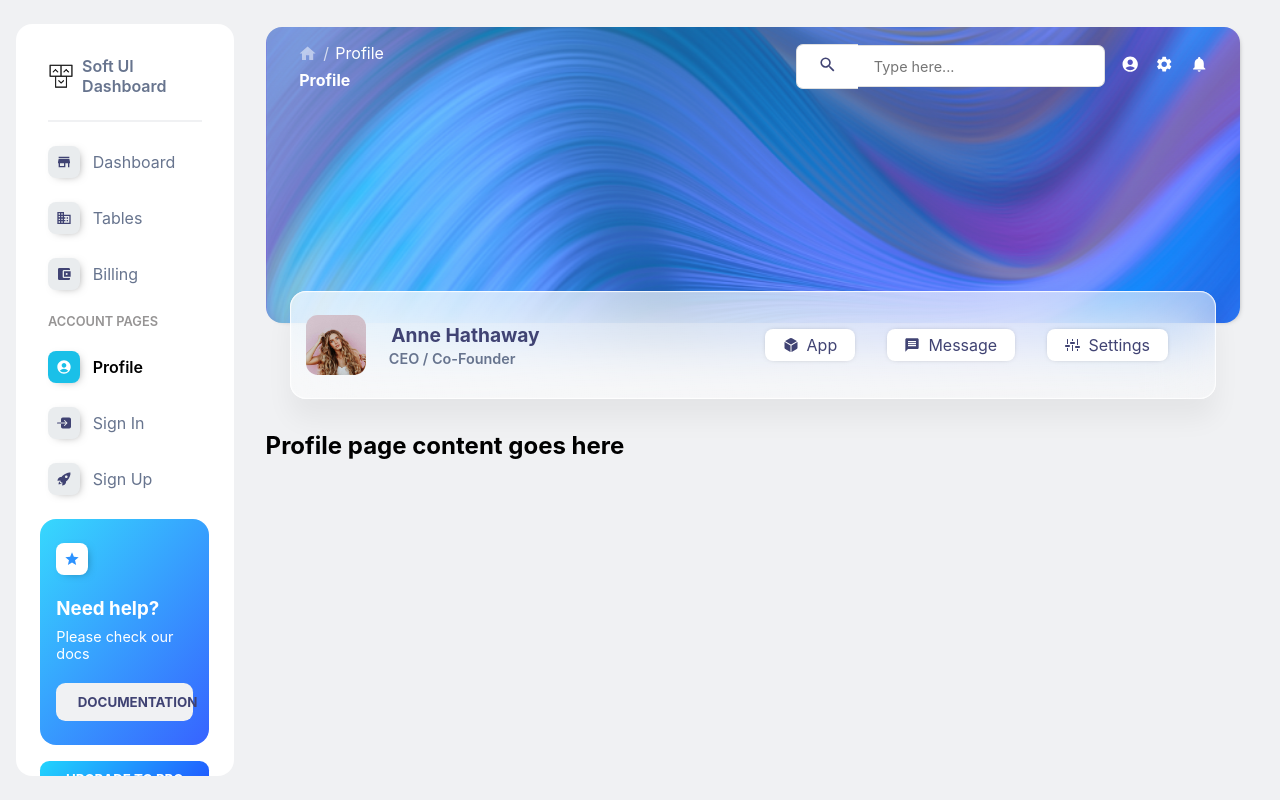
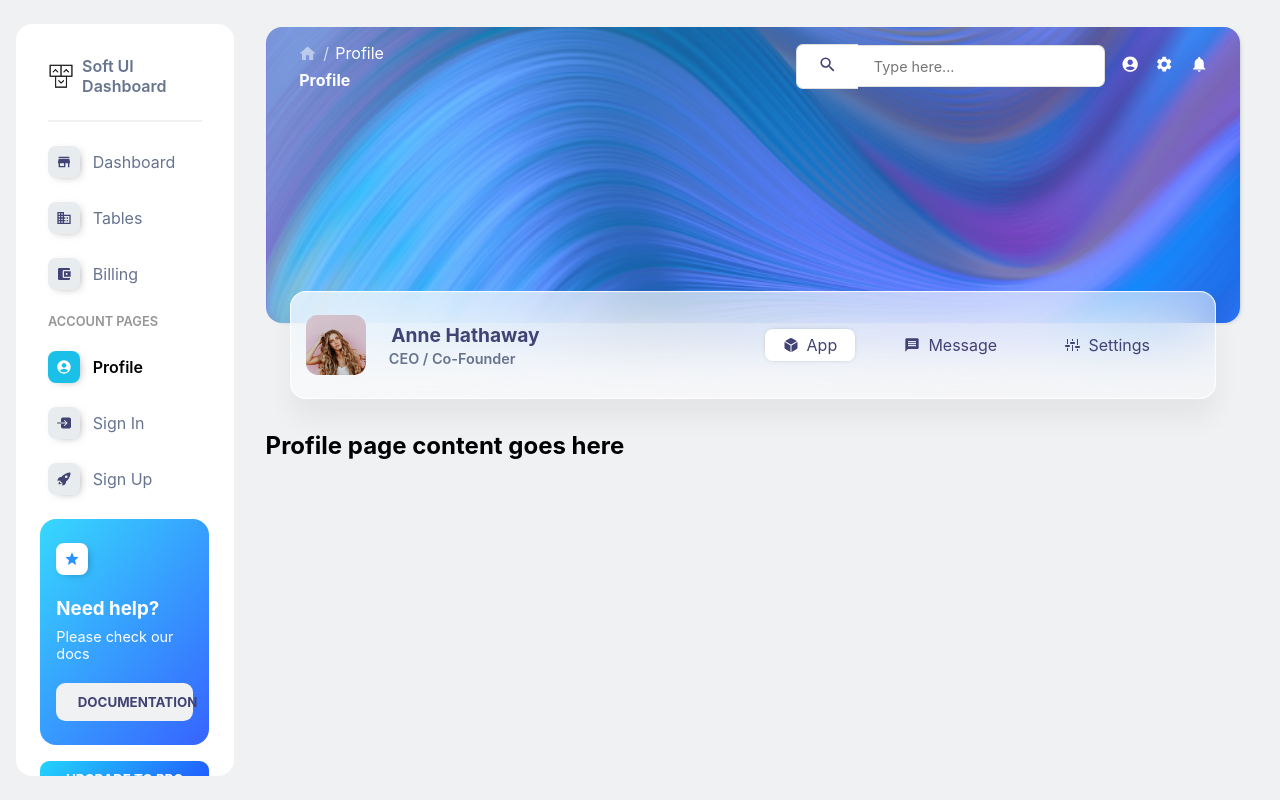
Before and after one commit to jamoliddinsaidov/soft_ui_dashboard, a React (Create React App) app: page /profile in a window 1280 px wide. Built offline with nearby package versions, Linux system fonts and the light colour scheme.

Commit message:
add profile header icon animation

```diff
--- a/src/components/ImageAndTexts/IconAndText.jsx
+++ b/src/components/ImageAndTexts/IconAndText.jsx
@@ -1,11 +1,17 @@
-import React from 'react'
+import React, { useEffect, useState } from 'react'
 
 // styles
 import { StyledIconAndText } from './styles/StyledIconAndText'
 
-const IconAndText = ({ icon, text }) => {
+const IconAndText = ({ icon, text, isIconActive, index, handleIconClick }) => {
+  const [isActive, setIsActive] = useState(null)
+
+  useEffect(() => {
+    setIsActive(isIconActive[index])
+  }, [isIconActive, index])
+
   return (
-    <StyledIconAndText>
+    <StyledIconAndText className={isActive ? 'icon_bg' : ''} onClick={() => handleIconClick(index)}>
       {icon}
       <p>{text}</p>
     </StyledIconAndText>
--- a/src/components/ImageAndTexts/styles/StyledIconAndText.js
+++ b/src/components/ImageAndTexts/styles/StyledIconAndText.js
@@ -7,12 +7,15 @@ export const StyledIconAndText = styled(FlexBetween)`
   padding: 0.4rem 1.1rem;
   color: ${colors.iconColor};
   cursor: pointer;
-
-  box-shadow: 0px 0px 7px -5px rgba(0, 0, 0, 1);
-  border-radius: 0.5rem;
-  background: #fff;
+  transition: all 300ms ease;
 
   p {
     margin-left: 0.5em;
   }
+
+  &.icon_bg {
+    box-shadow: 0px 0px 7px -5px rgba(0, 0, 0, 1);
+    border-radius: 0.5rem;
+    background: #fff;
+  }
 `
--- a/src/pages/Profile/Profile.jsx
+++ b/src/pages/Profile/Profile.jsx
@@ -1,4 +1,4 @@
-import React from 'react'
+import React, { useState } from 'react'
 
 // components
 import MainLayout from '../../layouts/MainLayout'
@@ -13,6 +13,17 @@ import { StypedProfileHeader, ProfileTopHeaderIcons } from './styles/StyledProfi
 import { ProfileInfoContent, ProfileTopHeaderIconContent } from '../../assets/contents/Profile/ProfileInfoContent'
 
 const Profile = () => {
+  const [isIconActive, setIsIconActive] = useState([true, false, false])
+
+  // handlers
+  const handleIconClick = (index) => {
+    let newArr = [...isIconActive]
+    let currentActiveIndex = newArr.findIndex((state) => state)
+    newArr[currentActiveIndex] = false
+    newArr[index] = true
+    setIsIconActive(newArr)
+  }
+
   return (
     <MainLayout>
       <ProfileTopHeader page='Profile' />
@@ -26,7 +37,14 @@ const Profile = () => {
         />
         <ProfileTopHeaderIcons>
           {ProfileTopHeaderIconContent.map((content, index) => (
-            <IconAndText icon={content.icon} text={content.title} key={index + content.title} />
+            <IconAndText
+              icon={content.icon}
+              text={content.title}
+              key={index + content.title}
+              index={index}
+              isIconActive={isIconActive}
+              handleIconClick={handleIconClick}
+            />
           ))}
         </ProfileTopHeaderIcons>
       </StypedProfileHeader>
```
